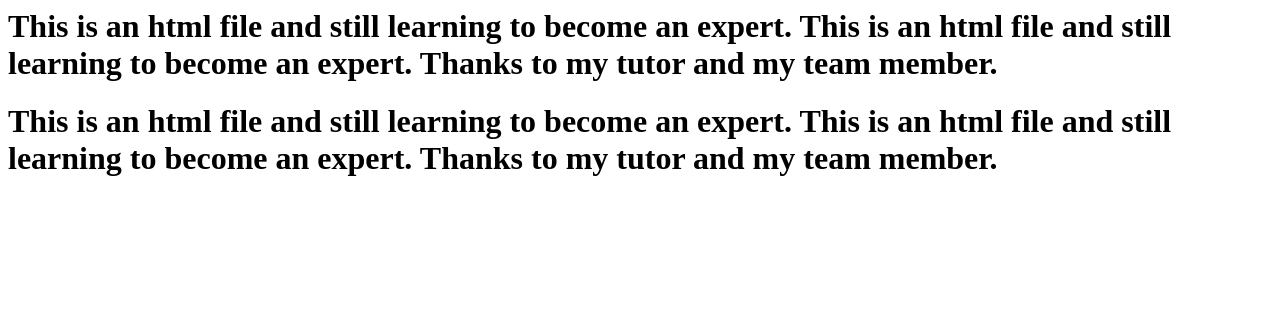
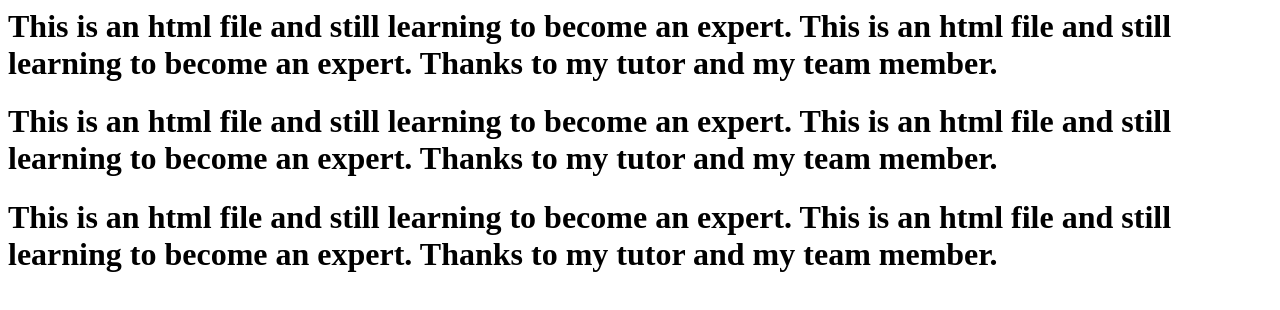
Before and after one commit to mayorpasca32/Testing.Repo, a plain HTML site: page index.html in a window 1280 px wide. Drawn offline with Linux system fonts and the light colour scheme.

Commit message:
Update index.html

```diff
--- a/index.html
+++ b/index.html
@@ -14,3 +14,11 @@
     Thanks to my tutor and my team member.
 </body>
 </h1>
+
+<h1>
+    This is an html file and still learning to become an expert.
+<body>
+    This is an html file and still learning to become an expert.
+    Thanks to my tutor and my team member.
+</body>
+</h1>
```
